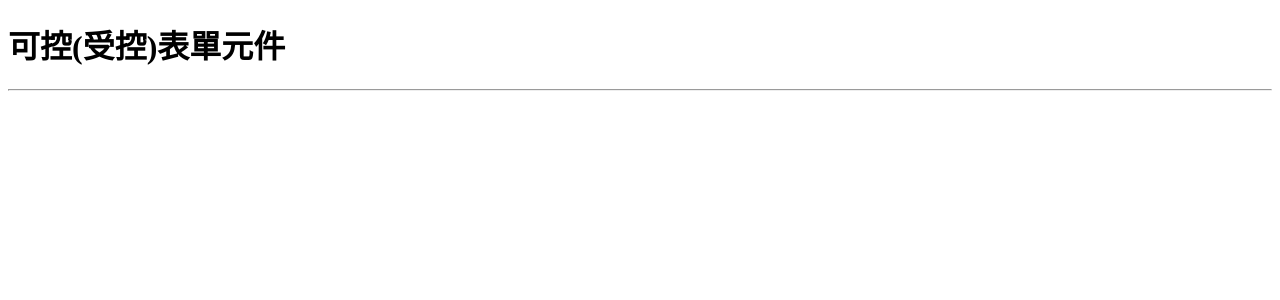
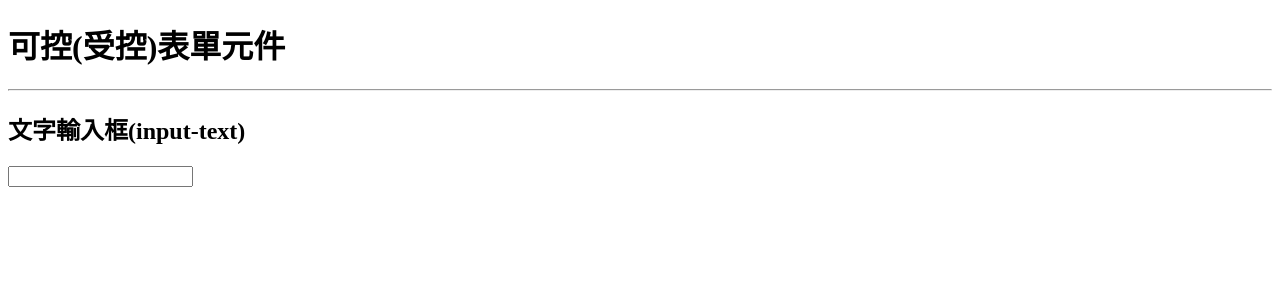
Before and after one commit to eyesofkids/react-mli-com, a Next.js app in the folder course/: page /ch-06-form/controlled in a window 1280 px wide. Shown: the top 300 px of the page. Built offline with nearby package versions, Linux system fonts and the light colour scheme.

Commit message:
表單_可控表單元件_文字輸入框

```diff
--- /dev/null
+++ b/course/app/ch-06-form/controlled/_components/my-input.js
@@ -0,0 +1,21 @@
+'use client'
+
+import { useState } from 'react'
+
+export default function MyInput() {
+  const [text, setText] = useState('')
+
+  return (
+    <>
+      <h2>文字輸入框(input-text)</h2>
+      <input
+        // 文字輸入框呈現值是狀態目前的值
+        value={text}
+        // 文字輸入框輸入的任何值，會設定到狀態中
+        onChange={(e) => {
+          setText(e.target.value)
+        }}
+      />
+    </>
+  )
+}
--- a/course/app/ch-06-form/controlled/page.js
+++ b/course/app/ch-06-form/controlled/page.js
@@ -1,10 +1,13 @@
 'use client'
+
+import MyInput from './_components/my-input'
 
 export default function ControlledPage() {
   return (
     <>
       <h1>可控(受控)表單元件</h1>
       <hr />
+      <MyInput />
     </>
   )
 }
```
Also changed, not shown: 1 other file (tests, documents, lock files or other folders).
